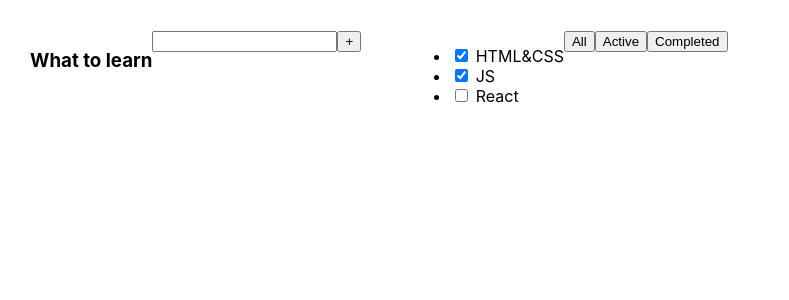
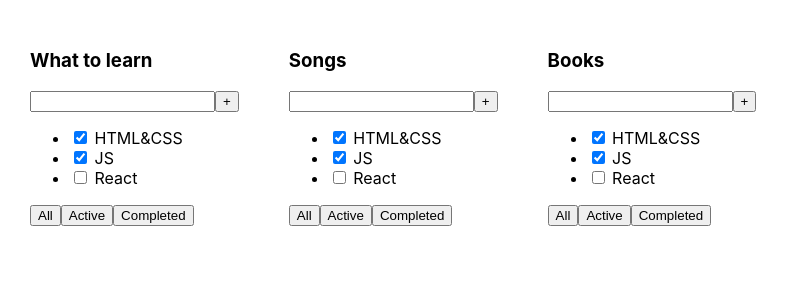
Before and after one commit to DenisPepper/it-incubator-todolist, a React (Create React App) app: page / in a window 1280 px wide. Shown: the top 300 px of the page, without its empty margins (0-789 px from the left). Built offline with nearby package versions, Linux system fonts and the light colour scheme.

Commit message:
created TodoListProps

```diff
--- a/src/App.tsx
+++ b/src/App.tsx
@@ -1,13 +1,12 @@
-import React from 'react';
 import './App.css';
 import TodoList from "./components/todo-list/todo-list";
 
-function App() {
+export default function App() {
     return (
         <div className="App">
-            <TodoList/>
+            <TodoList title={'What to learn'}/>
+            <TodoList title={'Songs'}/>
+            <TodoList title={'Books'}/>
         </div>
     );
 }
-
-export default App;
--- a/src/components/todo-list/todo-list.tsx
+++ b/src/components/todo-list/todo-list.tsx
@@ -1,9 +1,13 @@
-import React from "react";
+interface TodoListProps {
+    title?: string;
+}
 
-export default function TodoList(): JSX.Element {
+export default function TodoList(props: TodoListProps): JSX.Element {
+    const {title = '' } = props;
+
     return(
-        <>
-            <h3>What to learn</h3>
+        <div>
+            <h3>{title}</h3>
             <div>
                 <input/>
                 <button>+</button>
@@ -18,6 +22,6 @@ export default function TodoList(): JSX.Element {
                 <button>Active</button>
                 <button>Completed</button>
             </div>
-        </>
+        </div>
     );
 }
```
